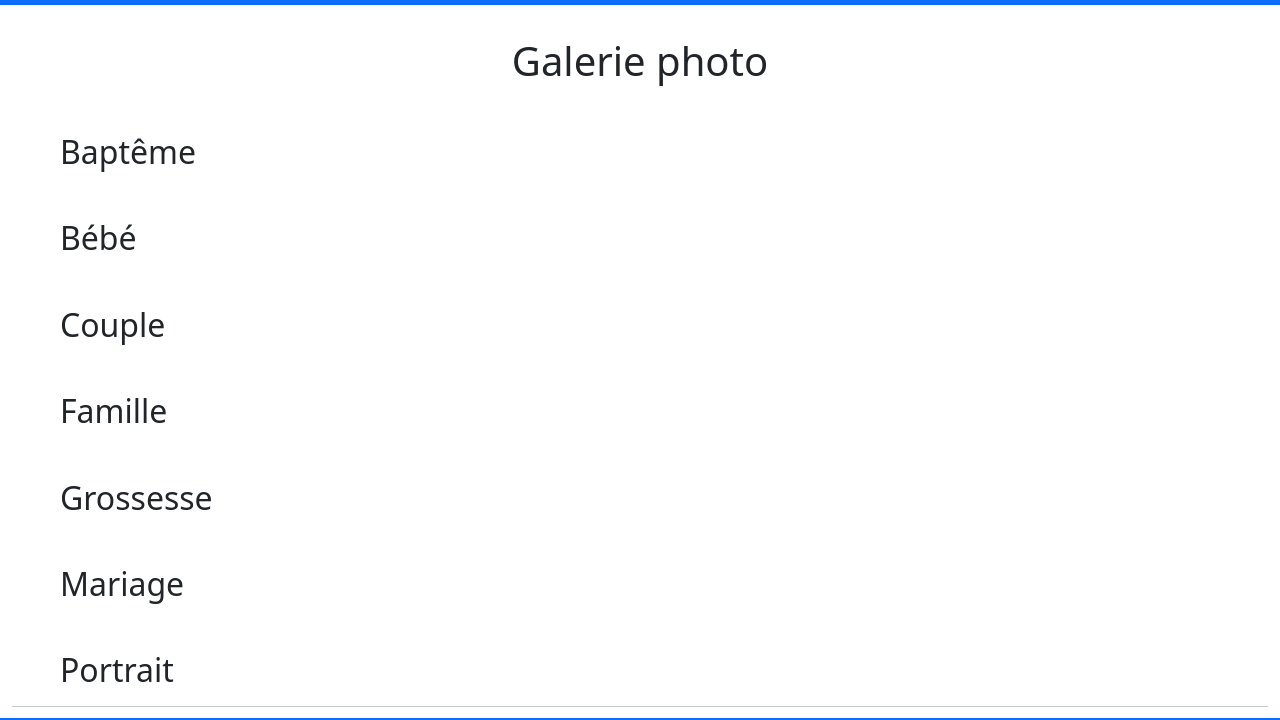
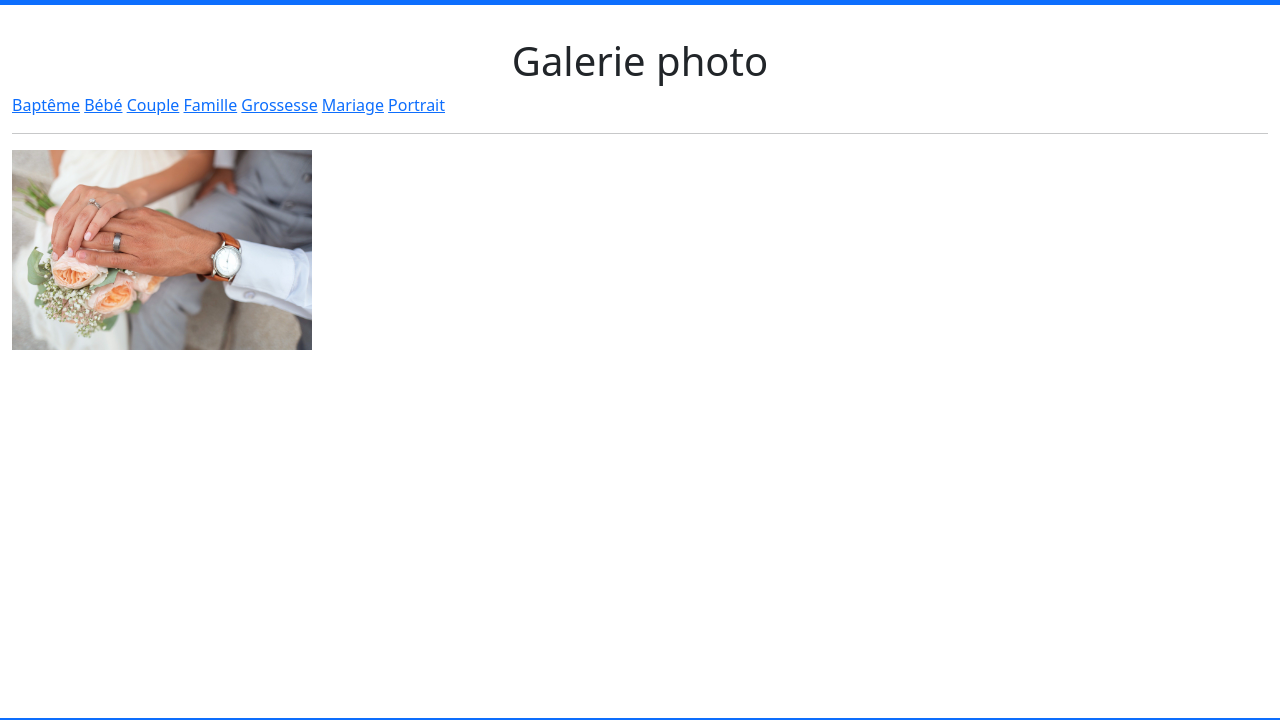
Before and after one commit to Brunod32/Charles-Cantin, an Eleventy site: page src/galerie.njk in a window 1280 px wide. Shown: the part 62-782 px from the top of the page. Built offline with nearby package versions, Linux system fonts and the light colour scheme; Eleventy itself is replaced by a stand-in of ours; files that its build step writes are made by us from their sources.

Commit message:
Changed gallery template

```diff
--- a/src/galerie.njk
+++ b/src/galerie.njk
@@ -6,19 +6,15 @@ layout: layout.njk
 <main class="container-fluid">
 
     {% for gallery in collections.galleries %}
-        <section>
-            <h2>{{gallery.data.title}}</h2>
-        </section>
+        <nav class="d-inline-flex flex-row">
+            <a class="d-flex justify-content-around" href="#">{{gallery.data.title}}</a>
+            {# Mettre dans href le lien vers les photos en fonction du filtre #}
+        </nav>
     {% endfor %}
 
     <hr>
 
     <img class="img-gallery" src="{{'/uploads/mariage1.jpg'}}" alt="Photo">
 
-    {# {% for gallery in collections.galleries %}
-        <section class="d-inline-flex flex-row">
-            <h2 class="d-flex justify-content-evenly">{{gallery.data.title}}</h2>
-        </section>
-    {% endfor %} #}
 
 </main>
```
Also changed, not shown: public/galerie/index.html.
